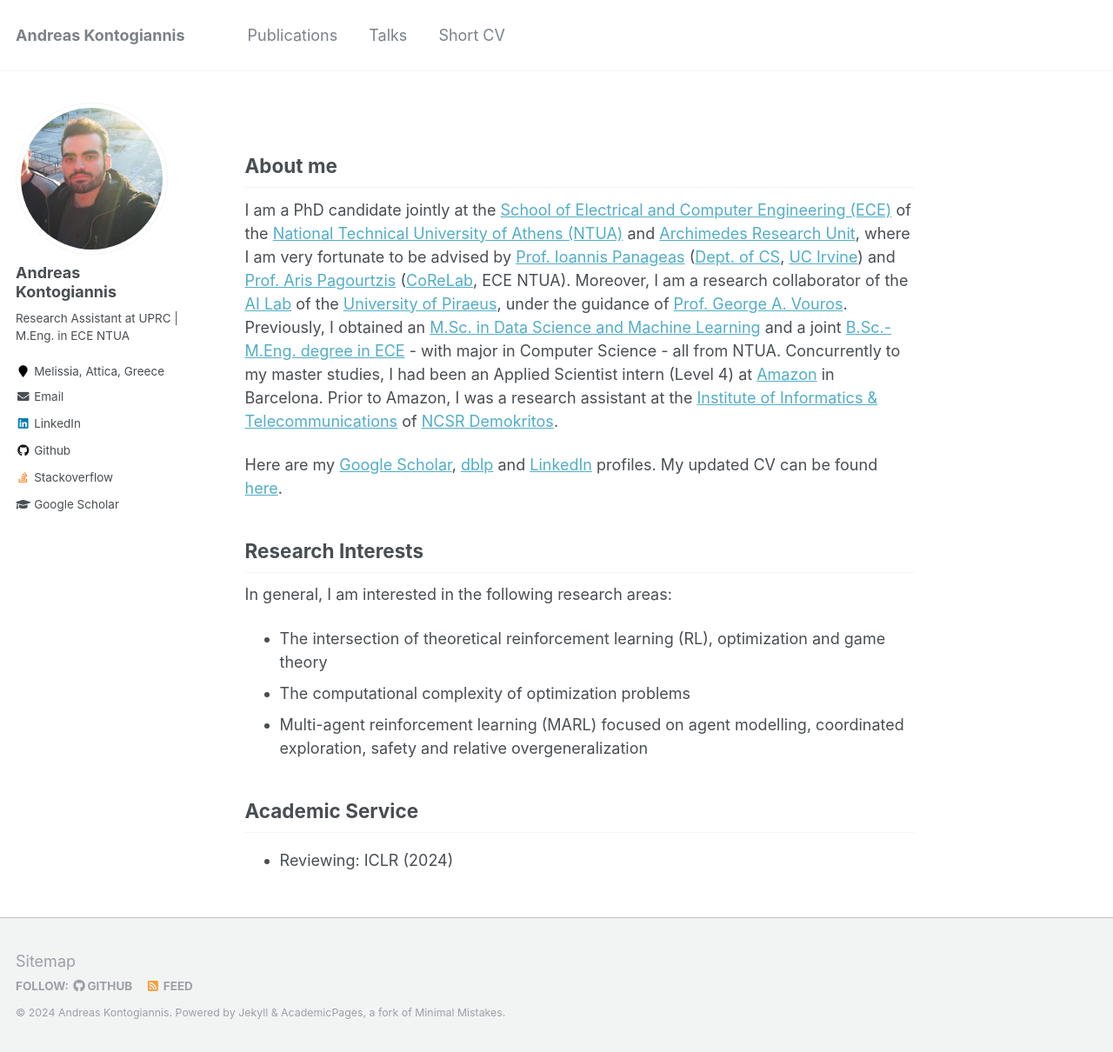
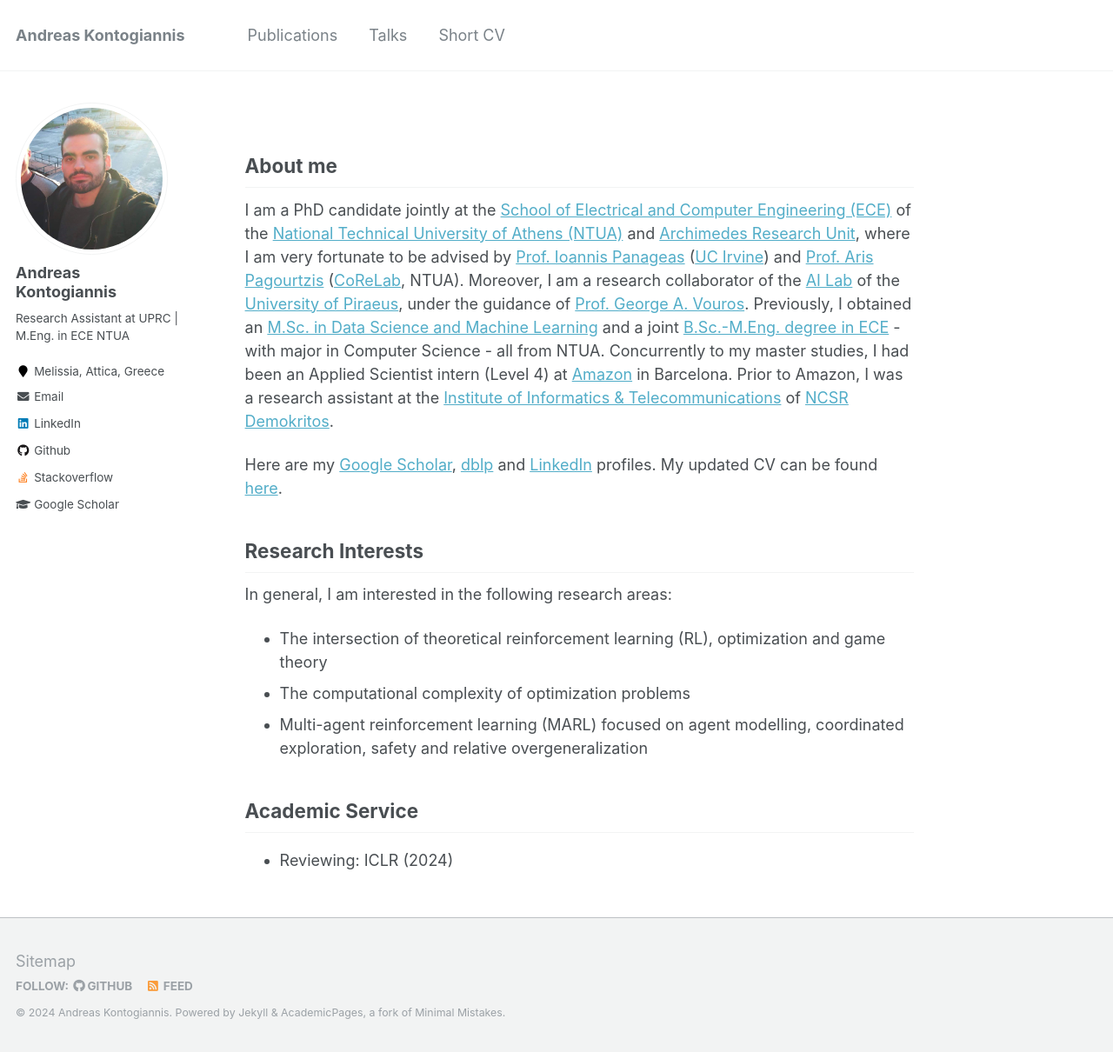
Before and after one commit to ddaedalus/ddaedalus.github.io, a Jekyll site: the page built from _pages/about.md, in a window 1280 px wide and 1210 px high. Shown: the whole window at 87% size. Built offline with Jekyll 4.4.1, drawn with Linux system fonts in a browser that asks for light colours.

Commit message:
Update about.md

```diff
--- a/_pages/about.md
+++ b/_pages/about.md
@@ -9,7 +9,7 @@ redirect_from:
 ---
 ## About me
 
-I am a PhD candidate jointly at the [School of Electrical and Computer Engineering (ECE)](https://www.ece.ntua.gr/en) of the [National Technical University of Athens (NTUA)](https://www.ntua.gr/en/) and [Archimedes Research Unit](https://archimedesai.gr/en/), where I am very fortunate to be advised by [Prof. Ioannis Panageas](https://panageas.github.io/) ([Dept. of CS](https://cs.ics.uci.edu/), [UC Irvine](https://uci.edu/)) and [Prof. Aris Pagourtzis](https://www.ece.ntua.gr/en/staff/79) ([CoReLab](https://corelab.ntua.gr/index.html), ECE NTUA). Moreover, I am a research collaborator of the [AI Lab](http://datacron1.ds.unipi.gr:9083/ai-lab/) of the [University of Piraeus](https://www.unipi.gr/unipi/en/), under the guidance of [Prof. George A. Vouros](http://datacron1.ds.unipi.gr:9083/ai-lab/george-vouros/). Previously, I obtained an [M.Sc. in Data Science and Machine Learning](https://dsml.ece.ntua.gr/en) and a joint [B.Sc.-M.Eng. degree in ECE](https://www.ece.ntua.gr/en/undergraduate/info) - with major in Computer Science - all from NTUA. Concurrently to my master studies, I had been an Applied Scientist intern (Level 4) at [Amazon](https://www.amazon.science/) in Barcelona. Prior to Amazon, I was a research assistant at the [Institute of Informatics & Telecommunications](https://www.iit.demokritos.gr/el/about-the-institute/) of [NCSR Demokritos](https://www.demokritos.gr/).
+I am a PhD candidate jointly at the [School of Electrical and Computer Engineering (ECE)](https://www.ece.ntua.gr/en) of the [National Technical University of Athens (NTUA)](https://www.ntua.gr/en/) and [Archimedes Research Unit](https://archimedesai.gr/en/), where I am very fortunate to be advised by [Prof. Ioannis Panageas](https://panageas.github.io/) ([UC Irvine](https://cs.ics.uci.edu/)) and [Prof. Aris Pagourtzis](https://www.ece.ntua.gr/en/staff/79) ([CoReLab](https://corelab.ntua.gr/index.html), NTUA). Moreover, I am a research collaborator of the [AI Lab](http://datacron1.ds.unipi.gr:9083/ai-lab/) of the [University of Piraeus](https://www.unipi.gr/unipi/en/), under the guidance of [Prof. George A. Vouros](http://datacron1.ds.unipi.gr:9083/ai-lab/george-vouros/). Previously, I obtained an [M.Sc. in Data Science and Machine Learning](https://dsml.ece.ntua.gr/en) and a joint [B.Sc.-M.Eng. degree in ECE](https://www.ece.ntua.gr/en/undergraduate/info) - with major in Computer Science - all from NTUA. Concurrently to my master studies, I had been an Applied Scientist intern (Level 4) at [Amazon](https://www.amazon.science/) in Barcelona. Prior to Amazon, I was a research assistant at the [Institute of Informatics & Telecommunications](https://www.iit.demokritos.gr/el/about-the-institute/) of [NCSR Demokritos](https://www.demokritos.gr/).
 
 Here are my [Google Scholar](https://scholar.google.nl/citations?hl=en&user=nBFso2IAAAAJ), [dblp](https://dblp.org/pid/309/6039.html) and [LinkedIn](https://www.linkedin.com/in/andreas-kontogiannis-2405a3176/) profiles. My updated CV can be found [here](https://github.com/ddaedalus/ddaedalus.github.io/blob/master/files/cv_kontogiannis_andreas_.pdf).
 
```
